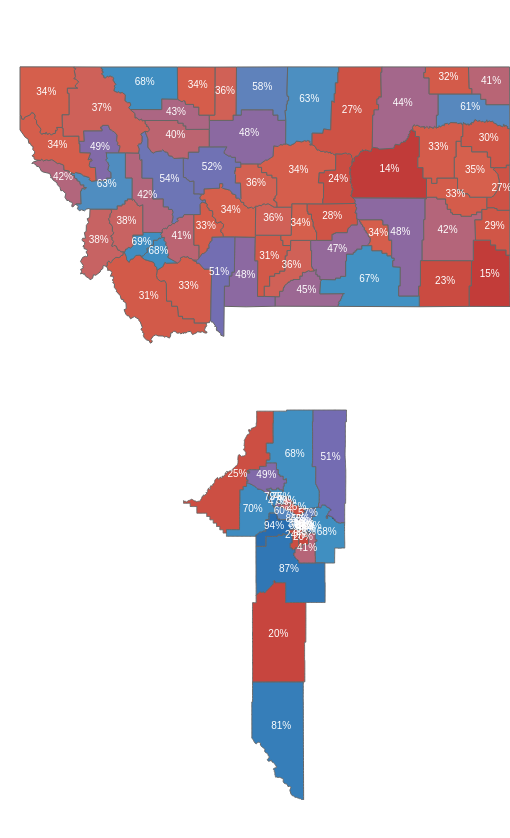
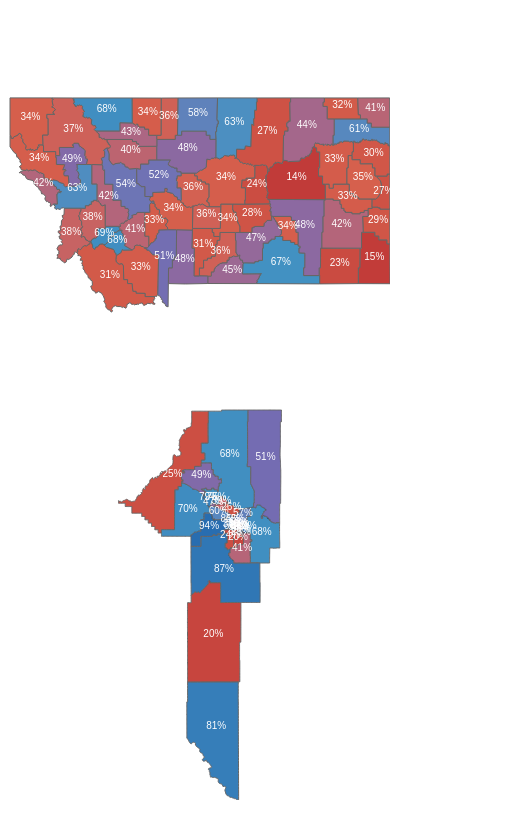
Before and after one commit to eidietrich/mt-election-maps, a website: page index.html in a window 390 px wide. Shown: the whole page, 510 px wide, since content can reach past the window. Drawn offline with nearby package versions, Linux system fonts and the light colour scheme.

Commit message:
made responsive

```diff
--- a/index.html
+++ b/index.html
@@ -18,15 +18,19 @@
       opacity: 0.9;
     }
     #viz-container {
-      margin-left: 10px;
+      margin: auto;
+      padding-left: 10px
+      padding-right: 10px;
+      width: 100%;
+      max-width: 1000px;
     }
 
   </style>
 </head>
 <body>
   <div id="viz-container">
-    <div id="choropleth" style="height: 400px;"></div>
-    <div id="circleshade" style="height: 400px;"></div>
+    <div id="chart1"></div>
+    <div id="chart2"></div>
   </div>
 
   <script src="https://d3js.org/d3.v4.min.js"></script>
@@ -34,7 +38,7 @@
   <script src="js/Choropleth.js"></script>
   <script src="js/CircleShadeMap.js"></script>
   <script type="text/javascript">
-    // Universal objects
+    // Universal functions
     var globals = {
       scale: d3.scaleLinear().range([0,1600]),
       voterScale: function(number){
@@ -64,11 +68,10 @@
         'toPlot': 'tester_votes'
       });
       var countyMap = new Choropleth({
-          'element': '#choropleth',
+          'element': document.querySelector('#chart1'),
           'data': countiesMerged,
-          'width': 500,
           'height': 400
-        }, globals);
+        });
 
       var precinctsMerged = mergeData(gcPrecincts, precinctVotes, 'PRECINCT', {
         'voters': 'VOTERS',
@@ -76,11 +79,10 @@
         'toPlot': 'A_VOTES'
       })
       var gcPrecinctsMap = new Choropleth({
-          'element': '#choropleth',
+          'element': document.querySelector('#chart2'),
           'data': precinctsMerged,
-          'width': 500,
           'height': 400
-        }, globals);
+        });
 
       // var map = new CircleShadeMap({
       //     'element': '#circleshade',
@@ -91,6 +93,12 @@
       //     'width': 500,
       //     'height': 400
       //   }, globals);
+
+      // For resizing
+      d3.select(window).on('resize', function(){
+        countyMap.draw();
+        gcPrecinctsMap.draw();
+      })
     }
 
     function mergeData (geoJson, joinData, joinKey, dims) {
--- a/js/Choropleth.js
+++ b/js/Choropleth.js
@@ -1,22 +1,31 @@
-// Base Choropleth map
+// Choropleth map
+//
 // expects data in geojson format, with the following in properties:
 // - centerCoords: [lon, lat] array with centroid (for label placement)
 // - votersForA: mapped dimension (with color)
 // - votesCast: denominator for mapped dimension
 
-var Choropleth = function (props, globals){
+var Choropleth = function (props){
   this.data = props.data;
   this.element = props.element;
-  this.width = props.width;
+
   this.height = props.height;
 
-  console.log(this.data);
+  console.log(this.element);
+  console.log(this.element.getBoundingClientRect().width);
+  this.width = this.element.getBoundingClientRect().width;
 
-  // this.mergeData()
+  // console.log(this.data);
   this.draw()
 }
 Choropleth.prototype.draw = function() {
 
+  d3.select(this.element).html("");
+  this.width = this.element.getBoundingClientRect().width;
+
+
+
+  // Make svg
   this.svg = d3.select(this.element)
       .append('svg')
       .attr("width", this.width)
@@ -33,7 +42,6 @@ Choropleth.prototype.draw = function() {
     .selectAll("path")
     .data(this.data.features)
     .enter();
-
   districts.append("path")
     .attr("d", path)
     .attr("fill", function(d){
@@ -42,6 +50,8 @@ Choropleth.prototype.draw = function() {
       return globals.colorScale(votesForA / votesCast);
     })
     .attr("class", "districts")
+
+  // Add labels
   districts.append("text")
     .attr("transform", function(d) {return "translate(" + projection(d.properties.centerCoords) + ")"; })
     .text(function(d){
```
Also changed, not shown: README.md, 1 other file.
